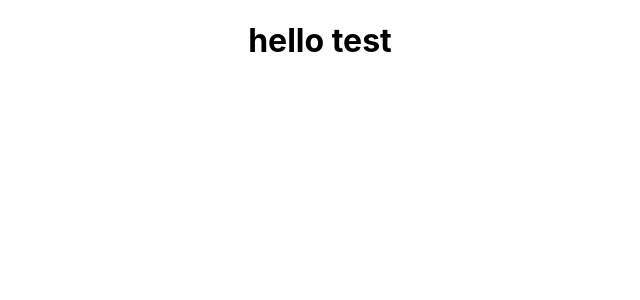
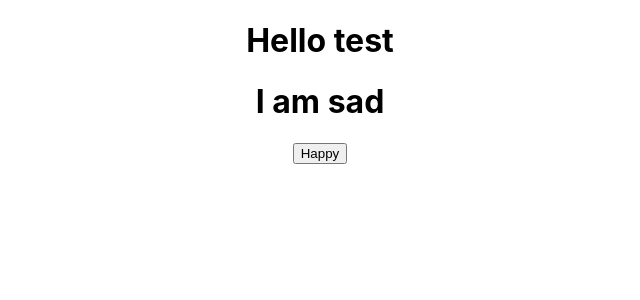
Before and after one commit to lee-quan/React-Essential-Training, a React (Create React App) app: page / in a window 1280 px wide. Shown: the top 300 px of the page, without its empty margins (320-960 px from the left). Built offline with nearby package versions, Linux system fonts and the light colour scheme.

Commit message:
useState

```diff
--- a/src/App.js
+++ b/src/App.js
@@ -1,5 +1,5 @@
 import './App.css';
-
+import { useState } from 'react';
 // function App(props) {
 //   return (
 //     <div className="App">
@@ -10,9 +10,12 @@ import './App.css';
 
 //Destructuring arrays and objects
 function App({ library }) {
+  const [emotion, setEmotion] = useState('sad');
   return (
     <div className="App">
-      <h1>hello {library}</h1>
+      <h1>Hello {library}</h1>
+      <h1>I am {emotion}</h1>
+      <button onClick={() => setEmotion('happy')}>Happy</button>
     </div>
   );
 }
```
